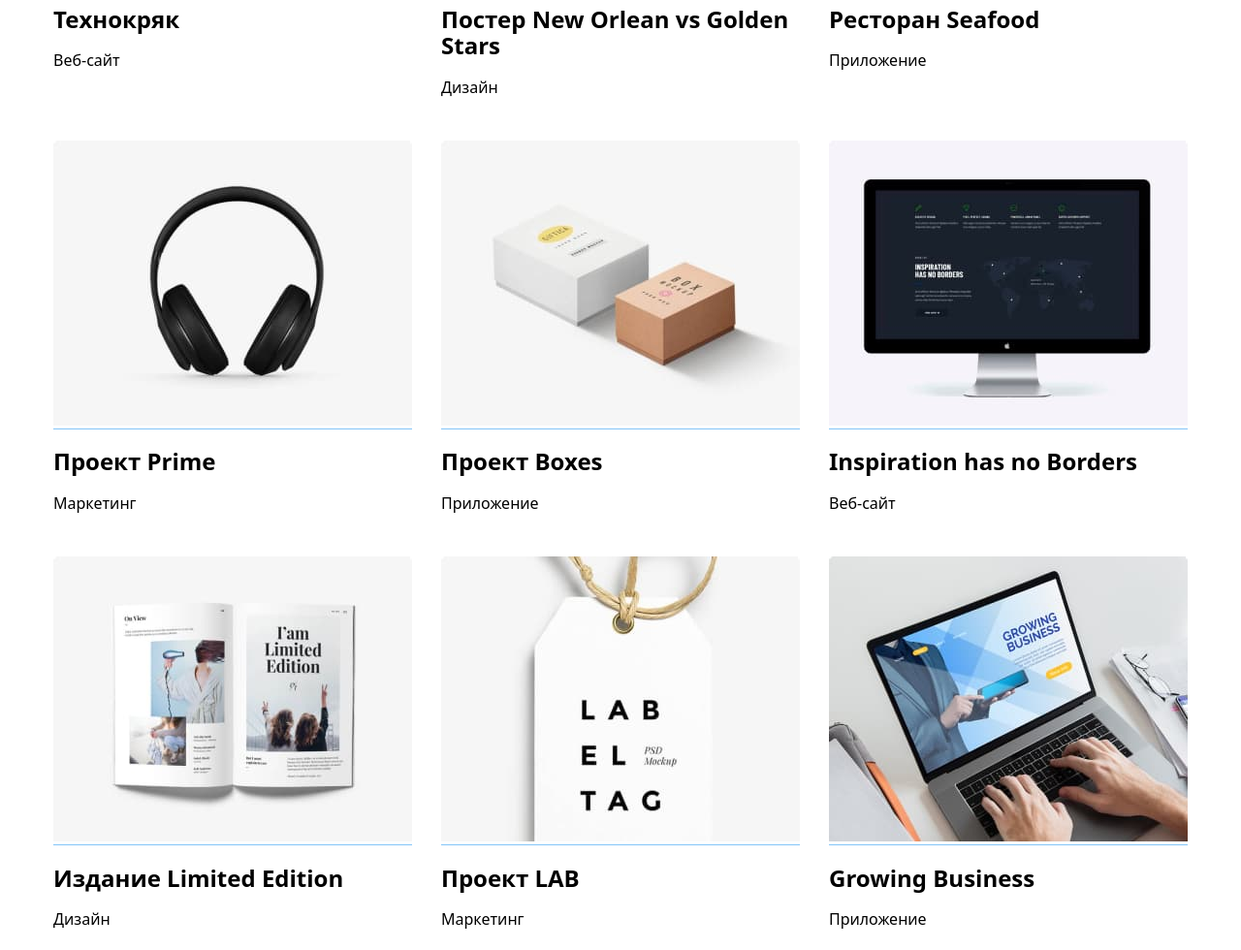
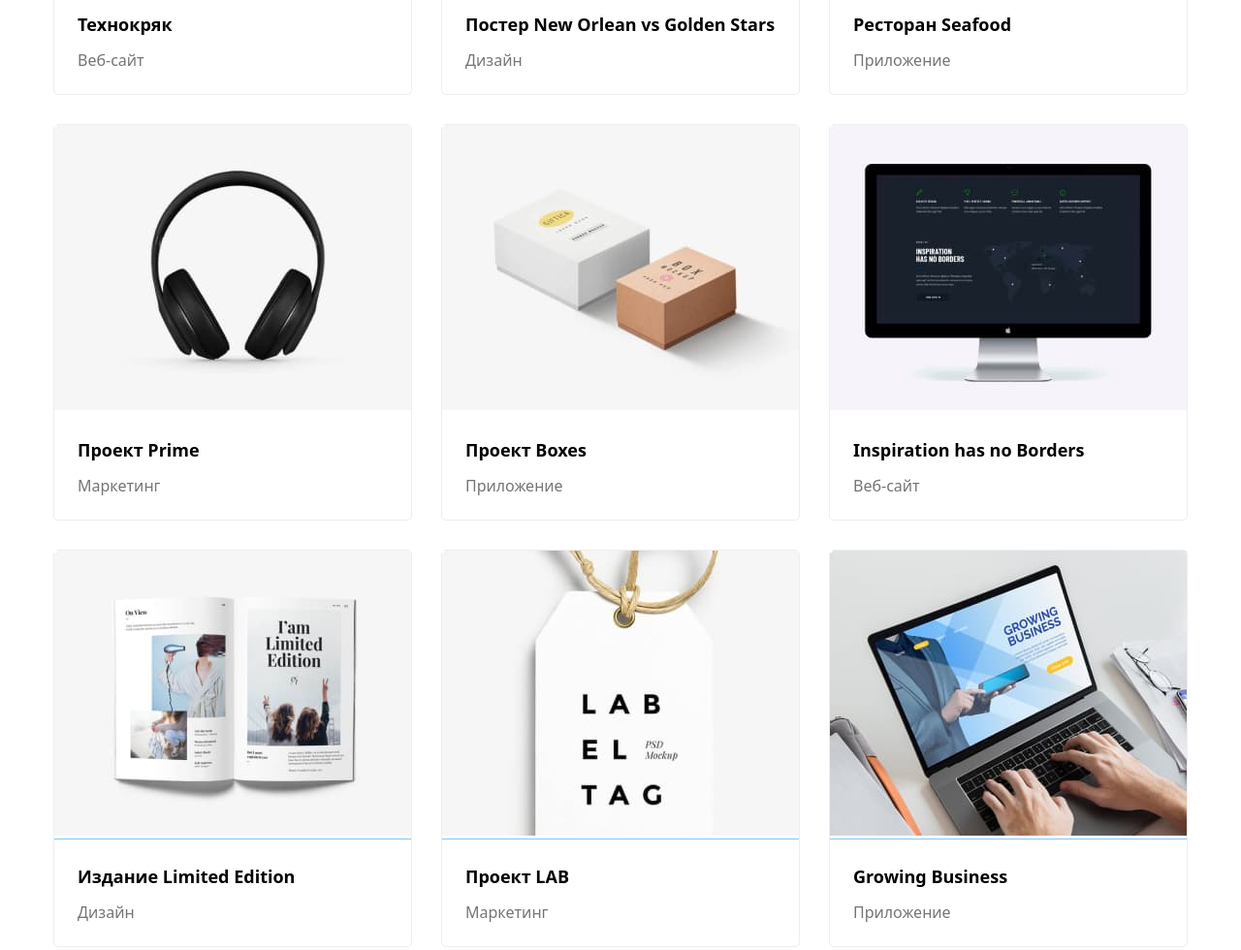
Before and after one commit to dimab1tanga/hw-layout-5, a plain HTML site: page portfolio.html in a window 1280 px wide. Shown: the part 560-1540 px from the top of the page at 97% size. Drawn offline with nearby package versions, Linux system fonts and the light colour scheme.

Commit message:
finished

```diff
--- a/css/portfolio.css
+++ b/css/portfolio.css
@@ -36,8 +36,8 @@
   display: flex;
   justify-content: center;
   /* outline: 3px solid blue; */
-  margin-top: 93px;
-  margin-bottom: 50px;
+  padding-top: 93px;
+  padding-bottom: 50px;
 }
 
 .button {
@@ -65,21 +65,24 @@ button:focus {
   margin-right: auto;
   /* outline: 3px solid sandybrown; */
   margin-top: 0px;
-  margin-bottom: 6px;
+  margin-bottom: 0px;
 }
 
 .main-list {
   display: flex;
   flex-wrap: wrap;
+  padding-bottom: 94px;
   /* background-color: teal; */
 }
 
 .list-element {
   /* width: calc((100% - 2 * 30px) / 3); */
   width: 370px;
-  /* background-color: tomato; */
   margin-right: 30px;
   margin-bottom: 30px;
+  background-color: #ffffff;
+  border: 1px solid #eeeeee;
+  border-radius: 5px;
 }
 
 .list-element:nth-child(3n + 3) {
@@ -102,21 +105,12 @@ button:focus {
   height: 100%;
   background-color: rgba(33, 150, 243, 0.9);
   transform: translateY(100%);
-  transition: trasform 250ms var(--timing-function);
+  transition: transform 250ms var(--timing-function);
 }
 
 .overlay-card:hover .link-card::before {
   transform: translateY(0%);
 }
-
-/* .link-card:hover::before {
-  transform: translateY(0%);
-} */
-
-/* .link-card {
-  display: inline-block;
-  position: relative;
-} */
 
 .description {
   display: flex;
@@ -125,7 +119,7 @@ button:focus {
   top: 50%;
   left: 50%;
   transform: translate(-50%, -50%);
-  transition: trasform 250ms var(--timing-function);
+  transition: transform 250ms var(--timing-function);
   opacity: 0;
   font-weight: 400;
   font-size: 18px;
@@ -141,3 +135,26 @@ button:focus {
 a {
   text-decoration: none;
 }
+
+.title-card {
+  font-weight: 700;
+  font-size: 18px;
+  line-height: 2;
+  padding-top: 20px;
+  padding-right: 24px;
+  padding-left: 24px;
+  padding-bottom: 4px;
+  margin: 0;
+}
+
+.categories {
+  font-weight: normal;
+  font-size: 16px;
+  line-height: 1.88;
+  color: var(--secondary-text-color);
+  padding-top: 0px;
+  padding-right: 24px;
+  padding-left: 24px;
+  padding-bottom: 20px;
+  margin: 0;
+}
--- a/portfolio.html
+++ b/portfolio.html
@@ -71,7 +71,7 @@
               </div>
                 <div>
                   <h2 class="title-card">Технокряк</h2>
-                  <p>Веб-сайт</p>
+                  <p class="categories">Веб-сайт</p>
                 </div>
             </li>
             <li class="list-element">
@@ -85,8 +85,8 @@
                 </a>
               </div>
                 <div>
-                  <h2>Постер New Orlean vs Golden Stars</h2>
-                  <p>Дизайн</p>
+                  <h2 class="title-card">Постер New Orlean vs Golden Stars</h2>
+                  <p class="categories">Дизайн</p>
                 </div>
             </li>
             <li class="list-element">
@@ -100,8 +100,8 @@
                 </a>
               </div>
                 <div>
-                  <h2>Ресторан Seafood</h2>
-                  <p>Приложение</p>
+                  <h2 class="title-card">Ресторан Seafood</h2>
+                  <p class="categories">Приложение</p>
                 </div>
             </li>
             <li class="list-element">
@@ -115,8 +115,8 @@
                 </a>
               </div>
                 <div>
-                  <h2>Проект Prime</h2>
-                  <p>Маркетинг</p>
+                  <h2 class="title-card">Проект Prime</h2>
+                  <p class="categories">Маркетинг</p>
                 </div>
             </li>
             <li class="list-element">
@@ -130,8 +130,8 @@
                 </a>
               </div>
                 <div>
-                  <h2>Проект Boxes</h2>
-                  <p>Приложение</p>
+                  <h2 class="title-card">Проект Boxes</h2>
+                  <p class="categories">Приложение</p>
                 </div>
             </li>
             <li class="list-element">
@@ -145,8 +145,8 @@
                 </a>
               </div>
                 <div>
-                  <h2>Inspiration has no Borders</h2>
-                  <p>Веб-сайт</p>
+                  <h2 class="title-card">Inspiration has no Borders</h2>
+                  <p class="categories">Веб-сайт</p>
                 </div>
             </li>
             <li class="list-element">
@@ -160,8 +160,8 @@
                 </a>
               </div>
                 <div>
-                  <h2>Издание Limited Edition</h2>
-                  <p>Дизайн</p>
+                  <h2 class="title-card">Издание Limited Edition</h2>
+                  <p class="categories">Дизайн</p>
                 </div>
             </li>
             <li class="list-element">
@@ -175,8 +175,8 @@
                 </a>
               </div>
                 <div>
-                  <h2>Проект LAB</h2>
-                  <p>Маркетинг</p>
+                  <h2 class="title-card">Проект LAB</h2>
+                  <p class="categories">Маркетинг</p>
                 </div>
             </li>
             <li class="list-element">
@@ -190,8 +190,8 @@
                 </a>
               </div>
                 <div>
-                  <h2>Growing Business</h2>
-                  <p>Приложение</p>
+                  <h2 class="title-card">Growing Business</h2>
+                  <p class="categories">Приложение</p>
                 </div>
             </li>
           </ul>
```
Also changed, not shown: css/main.css (+20 -6 lines).
